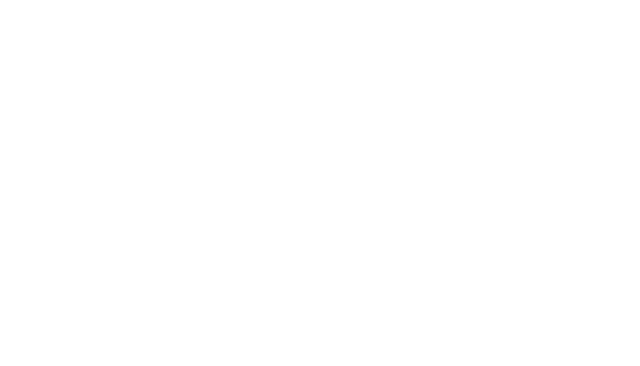
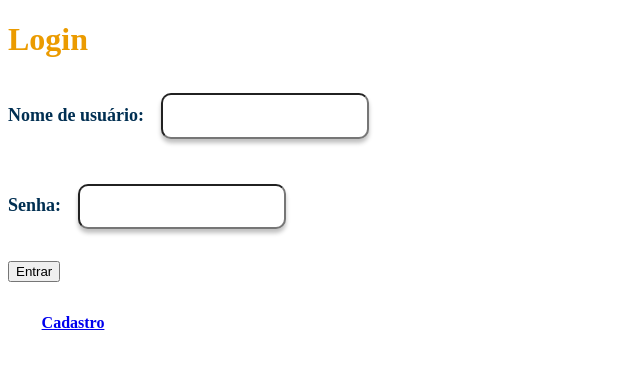
Before and after one commit to WellingtonVXavier/cyberNerd, a plain HTML site: page Login/index.html in a window 1280 px wide. Shown: the whole page, without its empty margins (0-640 px from the left). Drawn offline with Linux system fonts and the light colour scheme.

Commit message:
criando css do login
telinha saindo

```diff
--- a/Login/index.html
+++ b/Login/index.html
@@ -8,6 +8,25 @@
     <title>Login</title>
 </head>
 <body>
+    <html>
+<!-- <head>
+  <span >Tela de Login</span>
+</head> -->
+<body>
+  <h1 class="descricao_titulo">Login</h1>
+  <form>
+    <label for="username" class="descricao_titulo_login">Nome de usuário:</label>
+    <input type="text" class="card" id="username" name="username" required><br><br>
+
+    <label for="password"  class="descricao_titulo_login">Senha:</label>
+    <input type="password" class="card" id="password" name="password" required><br><br>
+
+    <input type="submit" class="card_botoes" value="Entrar">
+  </form>
+
+  <p class="botoes_ancora"><a href="cadastrar.html">Cadastro</a></p>
+</body>
+</html>
 
     <script src="./manis.js"></script>
 </body>
--- a/Login/style.css
+++ b/Login/style.css
@@ -0,0 +1,63 @@
+:root {
+    --cor-fundo: #EBECEE;
+    --cor-branco: #FFFFFF;
+    --cor-laranja: #EB9B00;
+    --azul-degrade:linear-gradient(97.54deg, #002F52 35.49%, #326589 165.37%);
+    --fonte--principal: "Poppins";
+    --azul: #002F52;
+    --fonte-secundaria: "Josefin Sans";
+    --preto: #000000;
+    --cinza: #474646;
+    --cinza-claro: #858585;
+}
+
+.card_descricao {
+    display: flex;
+    justify-content: space-between;
+    margin-bottom: 0.5em;
+}
+
+.card_botoes {
+    display: flex;
+    justify-content: space-between;
+}
+
+.botoes {
+    display: flex;
+}
+
+.card {
+    background: var(--cor-branco);
+    box-shadow: 0px 4px 4px rgba(0, 0, 0, 0.25);
+    border-radius: 10px;
+    margin: 1em;
+    padding: 1em;
+}
+
+.descricao_titulo {
+    color: var(--cor-laranja);
+    font-weight: 700;
+}
+
+.descricao_titulo_login {
+    color: var(--azul);
+    font-size: 18px;
+    font-weight: 700;
+    margin: 0.5em 0;
+}
+
+.descricao_texto {
+    font-size: 14px;
+}
+
+.botoes_item {
+    margin: 0 0.5em;
+}
+
+.botoes_ancora {
+    padding: 1em 2.1em;
+    font-size: 16px;
+    color: var(--cor-branco);
+    font-weight: 700;
+    text-decoration: none;
+}
--- a/TelaPrincipal/style.css
+++ b/TelaPrincipal/style.css
@@ -15,7 +15,7 @@
     --fonte-secundaria: "Josefin Sans";
     --preto: #000000;
     --cinza: #474646;
-    --cinza-claro: #858585;;
+    --cinza-claro: #858585;
 }
 
 body {
```
